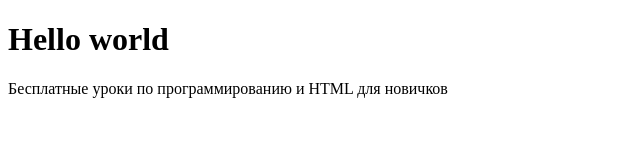
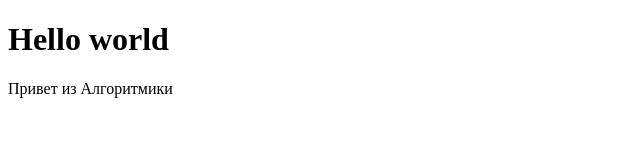
Before and after one commit to mankenlaii/hello_world1, a plain HTML site: page index.html in a window 1280 px wide. Shown: the whole page, without its empty margins (0-640 px from the left). Drawn offline with Linux system fonts and the light colour scheme.

Commit message:
Update index.html

```diff
--- a/index.html
+++ b/index.html
@@ -6,6 +6,6 @@
 </head>
 <body>
   <h1>Hello world</h1>
-  <p>Бесплатные уроки по программированию и HTML для новичков</p>
+  <p>Привет из Алгоритмики</p>
 </body>
 </html>
```
